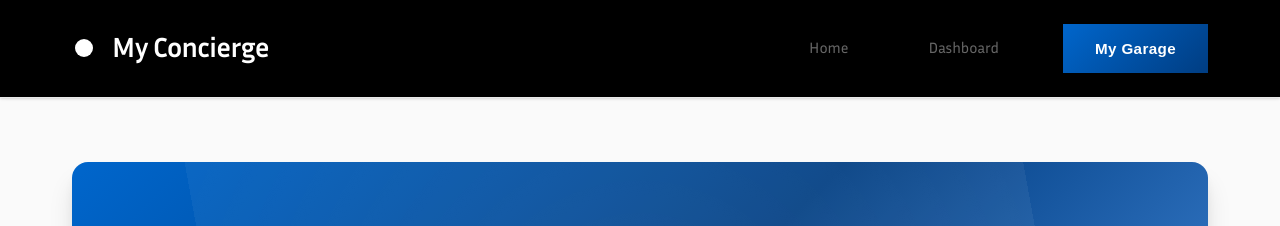
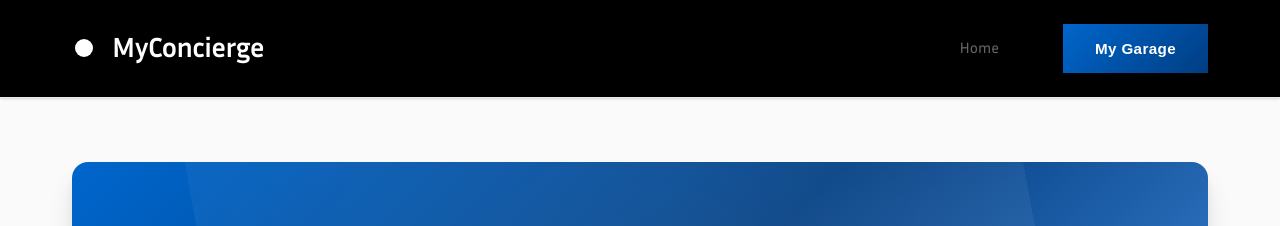
Before and after one commit to chatala1/BMW-Concierge, a Jekyll site: the page built from index.html, in a window 1280 px wide. Shown: the top 226 px of the page. Built offline with Jekyll 4.4.1, drawn with Linux system fonts in a browser that asks for light colours.

Commit message:
Update default.html

```diff
--- a/_layouts/default.html
+++ b/_layouts/default.html
@@ -31,7 +31,7 @@
                         <line x1="12" y1="6" x2="12" y2="18" stroke-width="1.5"/>
                         <line x1="6" y1="12" x2="18" y2="12" stroke-width="1.5"/>
                     </svg>
-                    My Concierge
+                    MyConcierge
                 </a>
 
                 <!-- Mobile Hamburger Button -->
@@ -43,9 +43,7 @@
 
                 <div class="nav-menu" id="nav-menu">
                     <a href="{{ '/' | relative_url }}" class="nav-link">Home</a>
-                    <a href="{{ '/protected.html' | relative_url }}" class="nav-link">Dashboard</a>
-                    <a href="{{ '/analytics.html' | relative_url }}" class="nav-link auth-required" style="display: none;">Analytics</a>
-                    <a href="{{ '/settings.html' | relative_url }}" class="nav-link auth-required" style="display: none;">Settings</a>
+                    <a href="{{ '/protected.html' | relative_url }}" class="nav-link auth-required">Dashboard</a>
                     <div class="auth-section">
                         <span id="user-info" class="user-info" style="display: none;"></span>
                         <button id="login-btn" class="btn btn-primary">My Garage</button>
@@ -71,11 +69,11 @@
                 <a href="https://github.com/{{ site.github_username }}/BMW-Concierge" target="_blank">GitHub</a>
             </p>
 
-            <p style="font-size: 10px; font-family: 'Helvetica Neue', Helvetica, Arial, sans-serif;">All logos and brand names are property of their respective owners and the use does not imply affiliation or endorsement by BMW AG or Smartcar.<br>
+            <p class="legal">All logos and brand names are property of their respective owners and the use does not imply affiliation or endorsement by BMW AG or Smartcar.<br>
             This is an unofficial companion application for educational purposes and is provided as-is without warranty.<br>
             This project is released under the GNU General Public License v3.0<br>
 
-            <p style="font-size: 11px; font-family: 'Helvetica Neue', Helvetica, Arial, sans-serif;">&copy; {{ 'now' | date: "%Y" }} MyConcierge. </p>
+            <p class="copyright">&copy; {{ 'now' | date: "%Y" }} MyConcierge. </p>
         </div>
     </footer>
 
```
